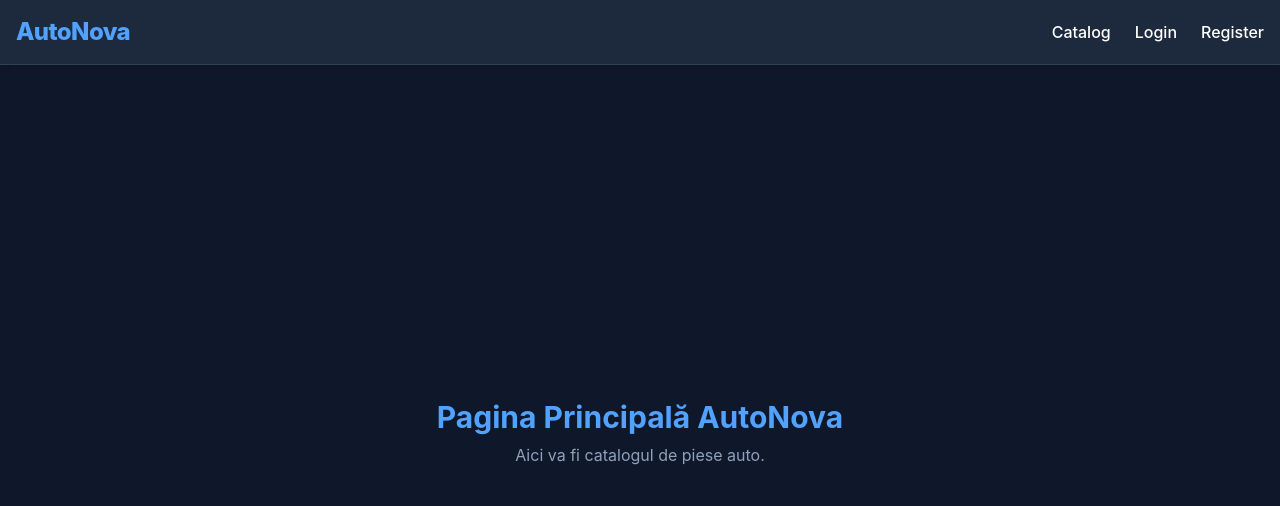
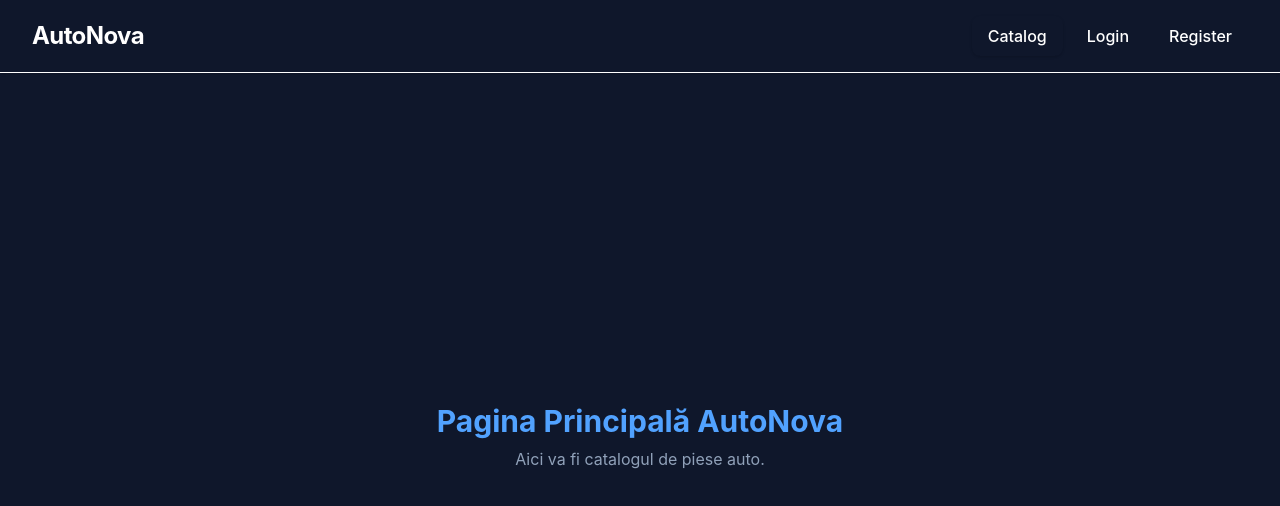
Before and after one commit to RaulGavriluta/AutoNova, a React (Vite) app in the folder frontend/: page / in a window 1280 px wide. Shown: the top 506 px of the page. Built offline with nearby package versions, Linux system fonts and the light colour scheme.

Commit message:
global css variables

```diff
--- a/frontend/src/components/Navbar.tsx
+++ b/frontend/src/components/Navbar.tsx
@@ -1,13 +1,31 @@
-import { Link } from 'react-router-dom';
+import { NavLink } from 'react-router-dom';
 
 export default function Navbar() {
+  const linkStyles = ({ isActive }: { isActive: boolean }) =>
+    `font-body font-medium px-4 py-2 rounded-lg transition-colors duration-200 ${
+      isActive
+        ? 'bg-primary text-white shadow-sm shadow-primary/20'
+        : 'text-text-muted hover:text-primary hover:bg-primary/5'
+    }`;
+
   return (
-    <nav className="bg-slate-800 border-b border-slate-700 p-4 flex justify-between items-center shadow-md">
-      <Link to="/" className="text-2xl font-extrabold text-blue-400 tracking-tight">AutoNova</Link>
-      <div className="flex gap-6 font-medium">
-        <Link to="/" className="hover:text-blue-400 transition-colors">Catalog</Link>
-        <Link to="/login" className="hover:text-emerald-400 transition-colors">Login</Link>
-        <Link to="/register" className="hover:text-purple-400 transition-colors">Register</Link>
+    <nav className="bg-bg-surface border-b border-brand-border px-8 py-4 flex justify-between items-center shadow-sm">
+      <div className="flex items-center gap-2">
+        <NavLink to="/" className="text-2xl font-display font-bold text-primary tracking-tight">
+          AutoNova
+        </NavLink>
+      </div>
+
+      <div className="flex items-center gap-2">
+        <NavLink to="/" className={linkStyles}>
+          Catalog
+        </NavLink>
+        <NavLink to="/login" className={linkStyles}>
+          Login
+        </NavLink>
+        <NavLink to="/register" className={linkStyles}>
+          Register
+        </NavLink>
       </div>
     </nav>
   );
--- a/frontend/src/index.css
+++ b/frontend/src/index.css
@@ -1 +1,31 @@
 @import "tailwindcss";
+
+@import url('https://fonts.googleapis.com/css2?family=Inter:wght@100..900&family=Poppins:wght@300;500;700&family=Ubuntu:wght@300;400;500;700&display=swap');
+
+:root {
+  --color-primary: #8A5F41;
+  --color-primary-hover: #734e34;
+  --color-secondary: #A77F60;
+
+  --color-bg-main: #F3E4C9;
+  --color-bg-surface: #ffffff;
+  --color-border-custom: #e5d4bc;
+
+  --color-text-base: #2c2520;
+  --color-text-muted: #7c6e65;
+
+  --font-custom: 'Ubuntu';
+  --font-body-custom: 'Poppins';
+}
+
+body {
+  background-color: var(--color-bg-main);
+  color: var(--color-text-base);
+  font-family: var(--font-body);
+  -webkit-font-smoothing: antialiased;
+}
+
+h1, h2, h3, h4, h5, h6 {
+  font-family: var(--font-display);
+  font-weight: 700;
+}
```
